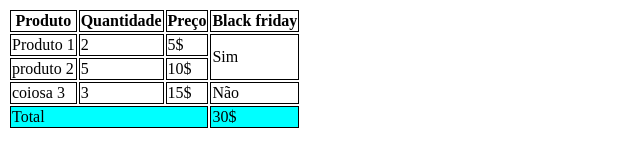
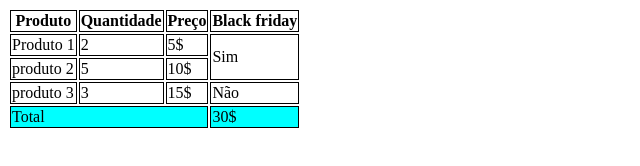
Before and after one commit to Daniel-Maximiano/aula-tabela, a plain HTML site: page index.html in a window 1280 px wide. Shown: the full height of the page, 0-640 px from the left. Drawn offline with Linux system fonts and the light colour scheme.

Commit message:
troquei de coisa 3 para produto 3

```diff
--- a/index.html
+++ b/index.html
@@ -42,7 +42,7 @@
             </tr>
 
             <tr>
-                <td>coiosa 3</td>
+                <td>produto 3</td>
                 <td>3</td>
                 <td>15$</td>
                 <td>Não</td>
```
